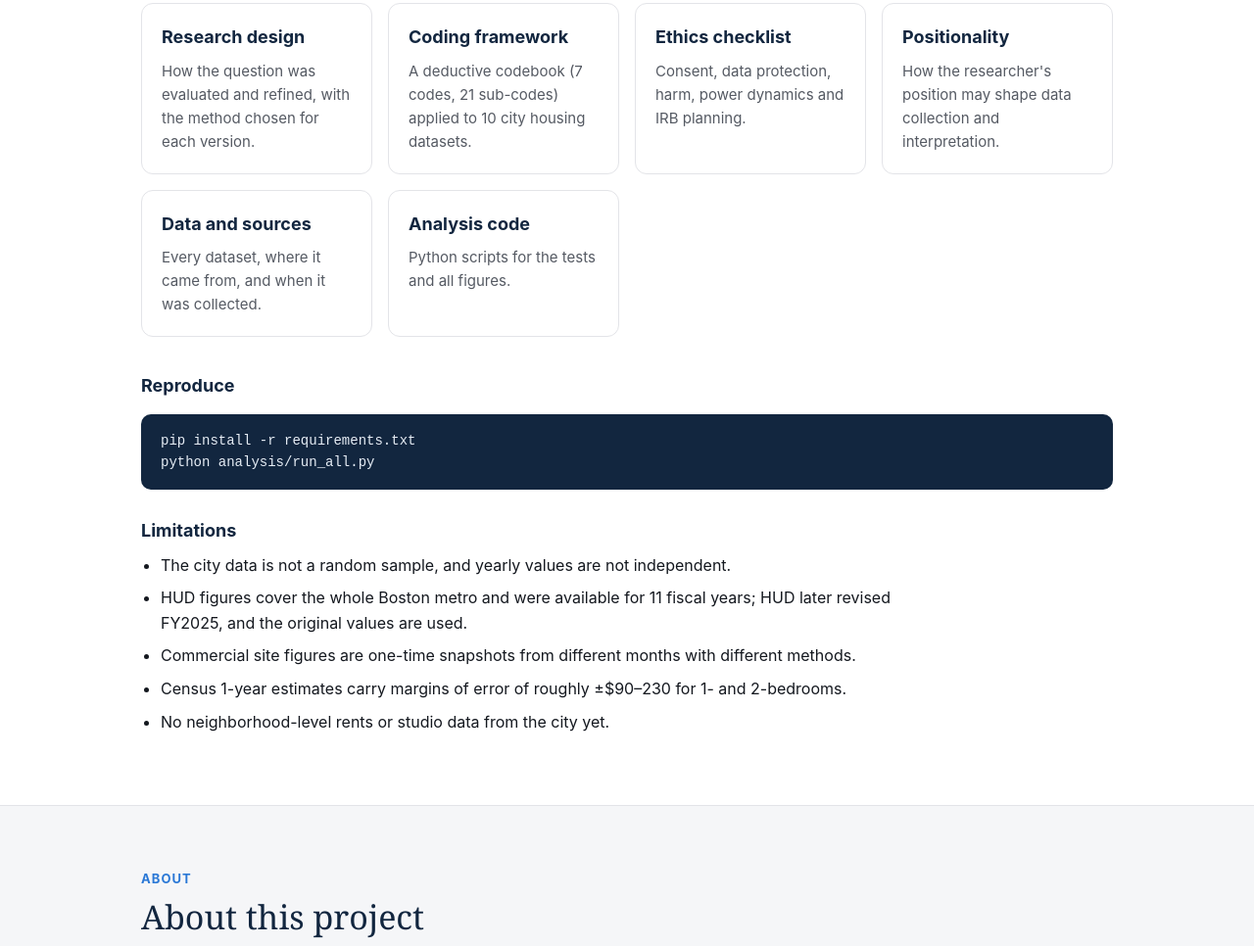
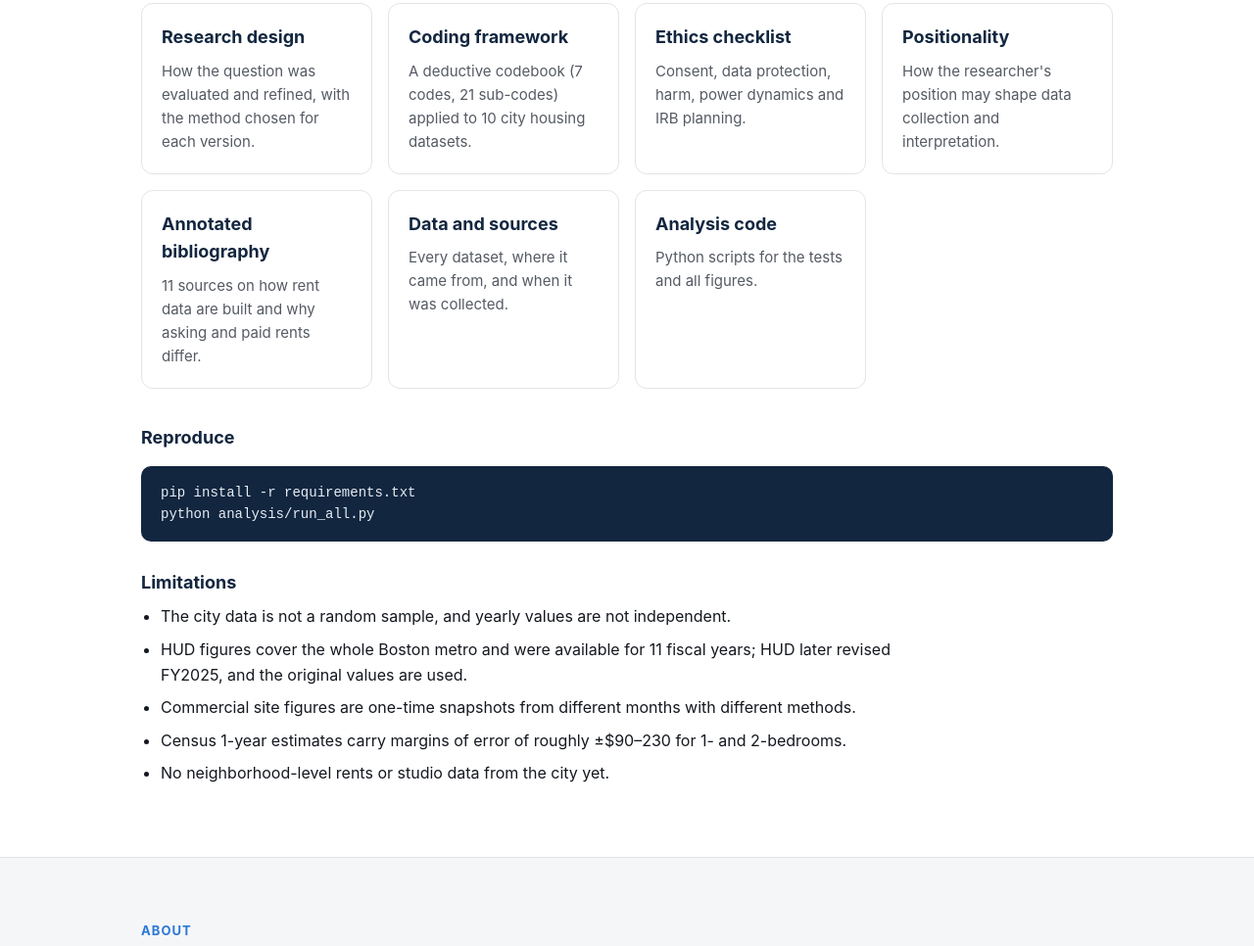
Before and after one commit to alice-zWang/cambridge-rent-sources, a plain HTML site: page docs/index.html in a window 1280 px wide. Shown: the part 5992-6958 px from the top of the page at 98% size. Drawn offline with Linux system fonts and the light colour scheme.

Commit message:
Add files via upload

```diff
--- a/docs/index.html
+++ b/docs/index.html
@@ -207,6 +207,7 @@
       <a class="card" data-gh="methods/coding-framework.md" href="../methods/coding-framework.md"><h3>Coding framework</h3><p>A deductive codebook (7 codes, 21 sub-codes) applied to 10 city housing datasets.</p></a>
       <a class="card" data-gh="methods/ethics-checklist.md" href="../methods/ethics-checklist.md"><h3>Ethics checklist</h3><p>Consent, data protection, harm, power dynamics and IRB planning.</p></a>
       <a class="card" data-gh="methods/positionality.md" href="../methods/positionality.md"><h3>Positionality</h3><p>How the researcher's position may shape data collection and interpretation.</p></a>
+      <a class="card" data-gh="methods/annotated-bibliography.md" href="../methods/annotated-bibliography.md"><h3>Annotated bibliography</h3><p>11 sources on how rent data are built and why asking and paid rents differ.</p></a>
       <a class="card" data-gh="data/README.md" href="../data/README.md"><h3>Data and sources</h3><p>Every dataset, where it came from, and when it was collected.</p></a>
       <a class="card" data-gh="analysis" href="../analysis/"><h3>Analysis code</h3><p>Python scripts for the tests and all figures.</p></a>
     </div>
```
Also changed, not shown: 2 other files.
